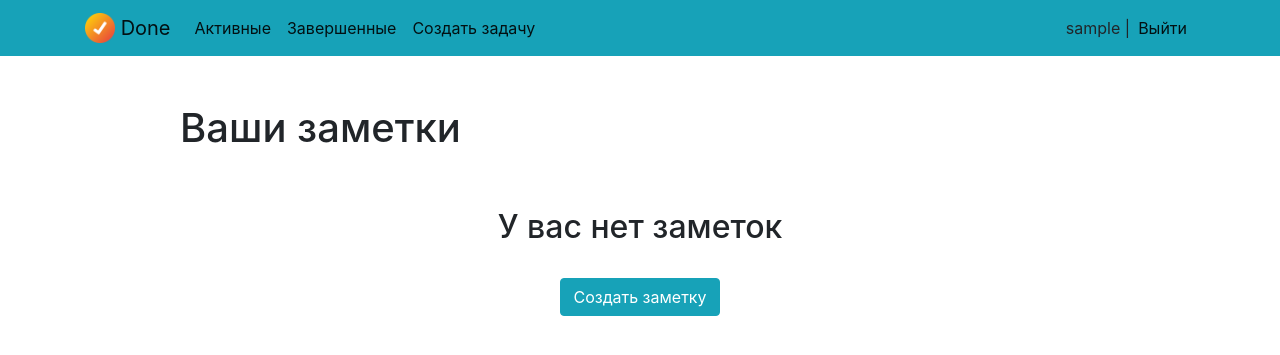
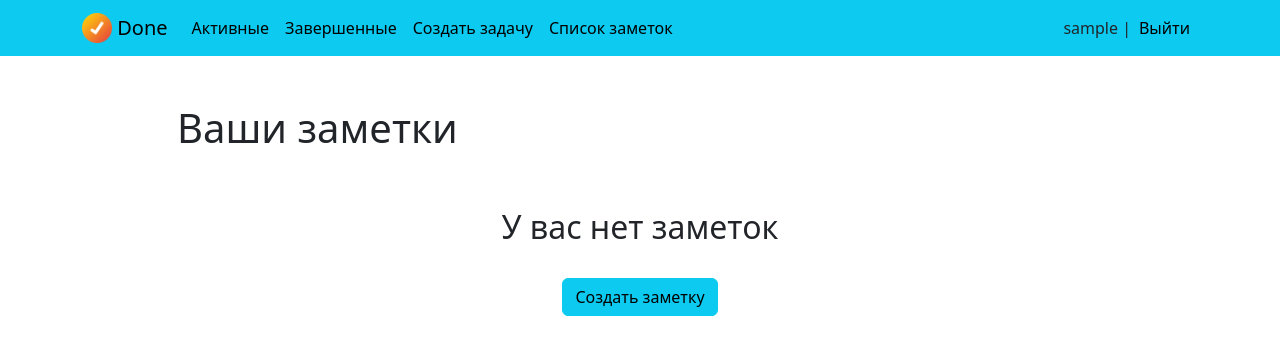
Before and after one commit to VladissKul/Done, a Django app: page /notes_list/ in a window 1280 px wide. Shown: the top 355 px of the page. Run offline with Django 4.2, Linux system fonts and the light colour scheme; the visitor is signed in with stand-in values (Sample User, id 1); data that the repository does not hold is empty; parts of the project's set-up code (start-up, migrations or seed data) failed here and were passed over; some libraries are stand-ins or nearby versions.

Commit message:
change base.html

```diff
--- a/todo/templates/todo/base.html
+++ b/todo/templates/todo/base.html
@@ -7,8 +7,7 @@
     <meta name="viewport" content="width=device-width, initial-scale=1, shrink-to-fit=no">
 
     <!-- Bootstrap CSS -->
-    <link rel="stylesheet" href="https://stackpath.bootstrapcdn.com/bootstrap/4.4.1/css/bootstrap.min.css" integrity="sha384-Vkoo8x4CGsO3+Hhxv8T/Q5PaXtkKtu6ug5TOeNV6gBiFeWPGFN9MuhOf23Q9Ifjh" crossorigin="anonymous">
-
+<link href="https://cdn.jsdelivr.net/npm/bootstrap@5.3.0/dist/css/bootstrap.min.css" rel="stylesheet" integrity="sha384-9ndCyUaIbzAi2FUVXJi0CjmCapSmO7SnpJef0486qhLnuZ2cdeRhO02iuK6FUUVM" crossorigin="anonymous">
     <link rel="icon" type="image/png"  href="{% static 'todo/logo.png' %}">
     <title>Done</title>
 </head>
@@ -37,12 +36,15 @@
                 <li class="nav-item {{ create }}">
                     <a class="nav-link active" href="{% url 'createtodo' %}">Создать задачу</a>
                 </li>
+                <li class="nav-item {{ notes_list }}">
+                    <a class="nav-link active" href="{% url 'notes_list' %}">Список заметок</a>
+                </li>
 
         </ul>
     {% endif %}
-    <ul class="navbar-nav ml-auto">
+    <ul class="navbar-nav ms-auto">
             {% if user.is_authenticated %}
-        <text class="mt-2 text-center">{{ user.username }} |</text>
+        <text class="mt-2 text-end">{{ user.username }} |</text>
                 <li class="nav-item">
                     <a href="#" onclick="$('#signOutBtn').click()" class="nav-link active">Выйти</a>
                     <form style='display: none;' method="POST" action="{% url 'logoutuser' %}">
@@ -71,6 +73,5 @@
 <!-- jQuery first, then Popper.js, then Bootstrap JS -->
 <script src="https://code.jquery.com/jquery-3.4.1.slim.min.js" integrity="sha384-J6qa4849blE2+poT4WnyKhv5vZF5SrPo0iEjwBvKU7imGFAV0wwj1yYfoRSJoZ+n" crossorigin="anonymous"></script>
 <script src="https://cdn.jsdelivr.net/npm/popper.js@1.16.0/dist/umd/popper.min.js" integrity="sha384-Q6E9RHvbIyZFJoft+2mJbHaEWldlvI9IOYy5n3zV9zzTtmI3UksdQRVvoxMfooAo" crossorigin="anonymous"></script>
-<script src="https://stackpath.bootstrapcdn.com/bootstrap/4.4.1/js/bootstrap.min.js" integrity="sha384-wfSDF2E50Y2D1uUdj0O3uMBJnjuUD4Ih7YwaYd1iqfktj0Uod8GCExl3Og8ifwB6" crossorigin="anonymous"></script>
-</body>
+<script src="https://cdn.jsdelivr.net/npm/bootstrap@5.3.0/dist/js/bootstrap.bundle.min.js" integrity="sha384-geWF76RCwLtnZ8qwWowPQNguL3RmwHVBC9FhGdlKrxdiJJigb/j/68SIy3Te4Bkz" crossorigin="anonymous"></script></body>
 </html>
```
